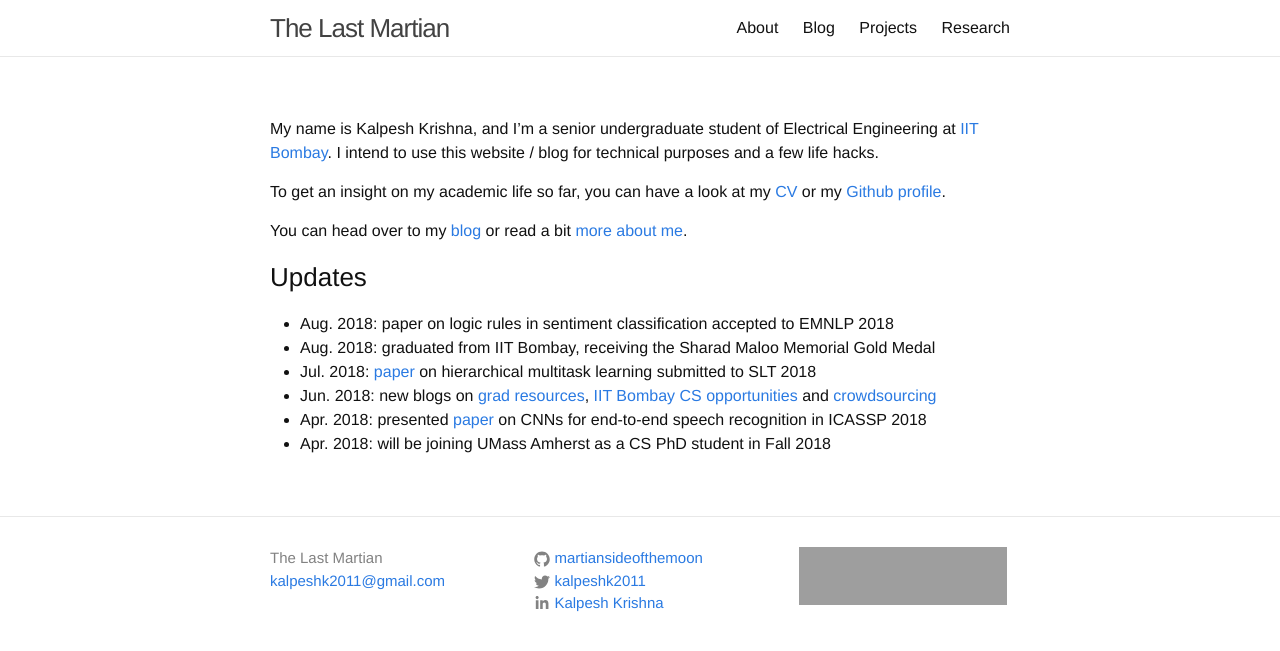
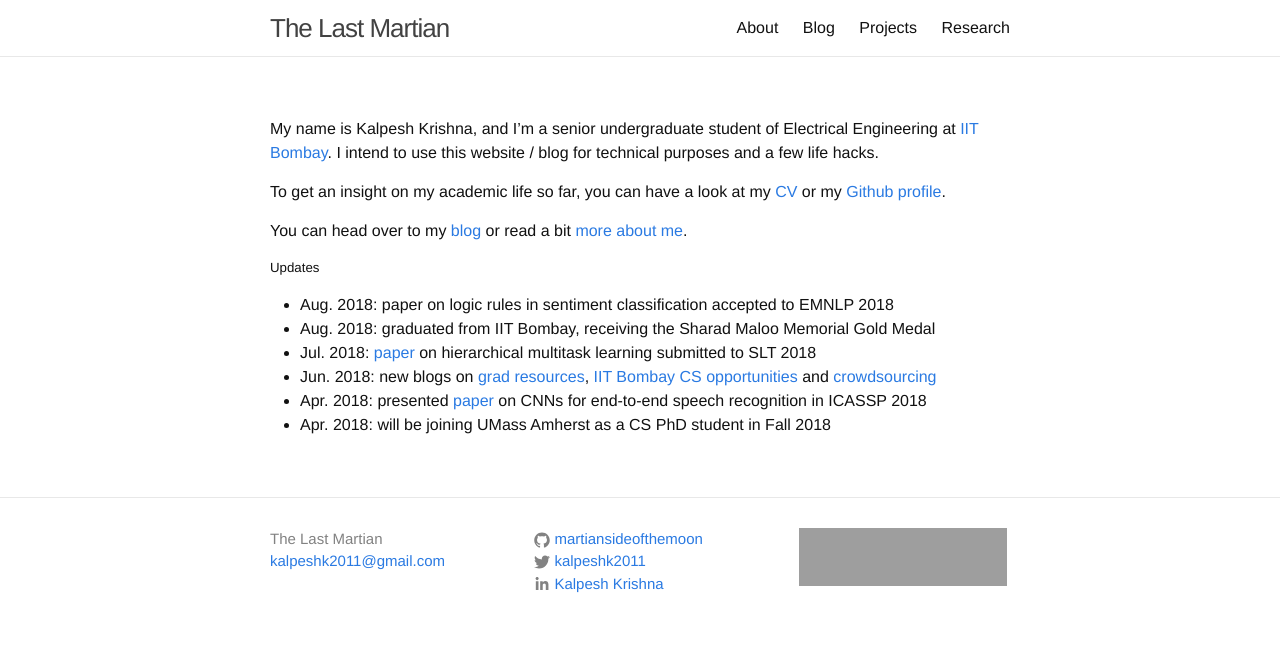
Before and after one commit to martiansideofthemoon/martiansideofthemoon.github.io, a Jekyll site: the page built from index.md, in a window 1280 px wide. Shown: the top 651 px of the page. Built offline with Jekyll 4.4.1, drawn with Linux system fonts in a browser that asks for light colours; comment, search, counter and statistics services are not loaded; grey boxes are pictures that could not be loaded.

Commit message:
Reducing size of updates

```diff
--- a/index.md
+++ b/index.md
@@ -9,7 +9,7 @@ To get an insight on my academic life so far, you can have a look at my [CV]({{
 
 You can head over to my [blog](http://martiansideofthemoon.github.io/archive.html) or read a bit [more about me](http://martiansideofthemoon.github.io/about/).
 
-### Updates
+##### Updates
 
 * Aug. 2018: paper on logic rules in sentiment classification accepted to EMNLP 2018
 * Aug. 2018: graduated from IIT Bombay, receiving the Sharad Maloo Memorial Gold Medal
```
